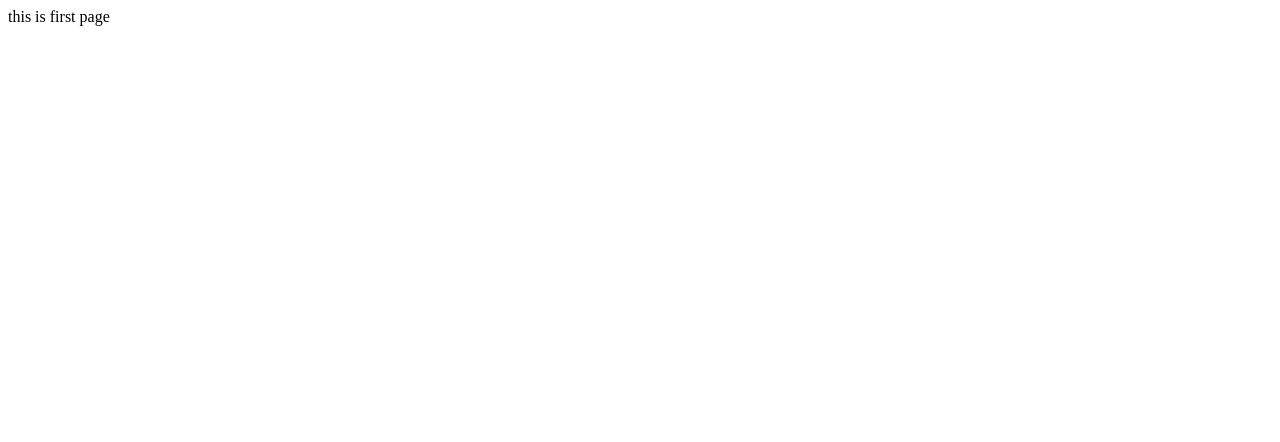
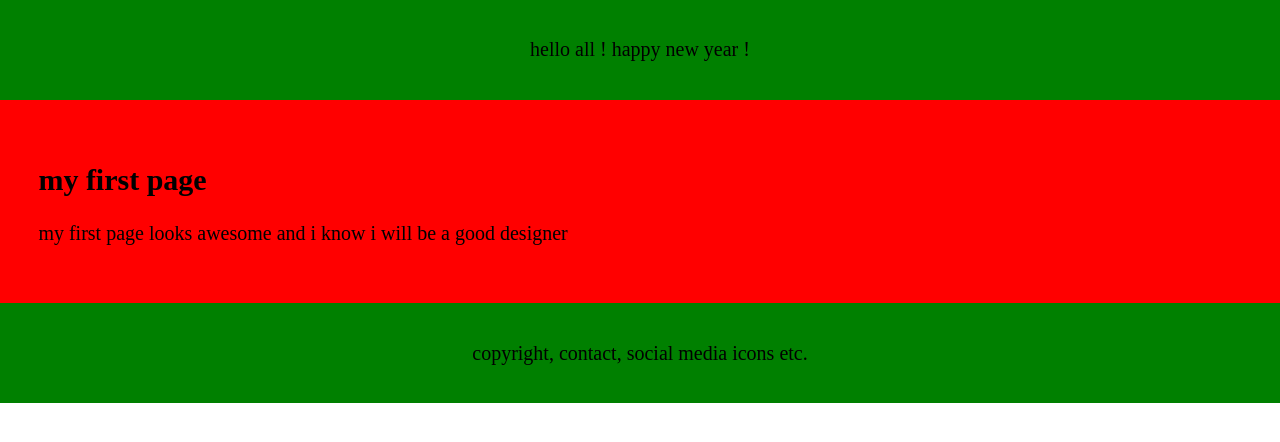
Before and after one commit to sudarshan9843/csy1018, a plain HTML site: page index.html in a window 1280 px wide. Drawn offline with Linux system fonts and the light colour scheme.

Commit message:
html
html5

```diff
--- a/index.html
+++ b/index.html
@@ -1 +1,17 @@
-this is first page
+<!DOCTYPE html>
+<html>
+<head>
+	<title>my first web page</title>
+	<link rel="stylesheet" type="text/css" href="style.css">
+</head>
+<body>
+	<div class="header">hello all ! happy new year !</div>
+	<div class="container">
+		<h2>my first page</h2>
+		<p>my first page looks awesome and i know i will be a good designer</p>
+	</div>
+	<div class="footer">
+		copyright, contact, social media icons etc.
+	</div>
+</body>
+</html>
--- /dev/null
+++ b/style.css
@@ -0,0 +1,4 @@
+body{margin: 0; padding: 0; font-size: 20px; }
+.header{background-color: green; padding: 3%; text-align: center; }
+.container{background-color: red; padding: 3%; }
+.footer{background-color: green; padding: 3%; text-align: center; }
```
